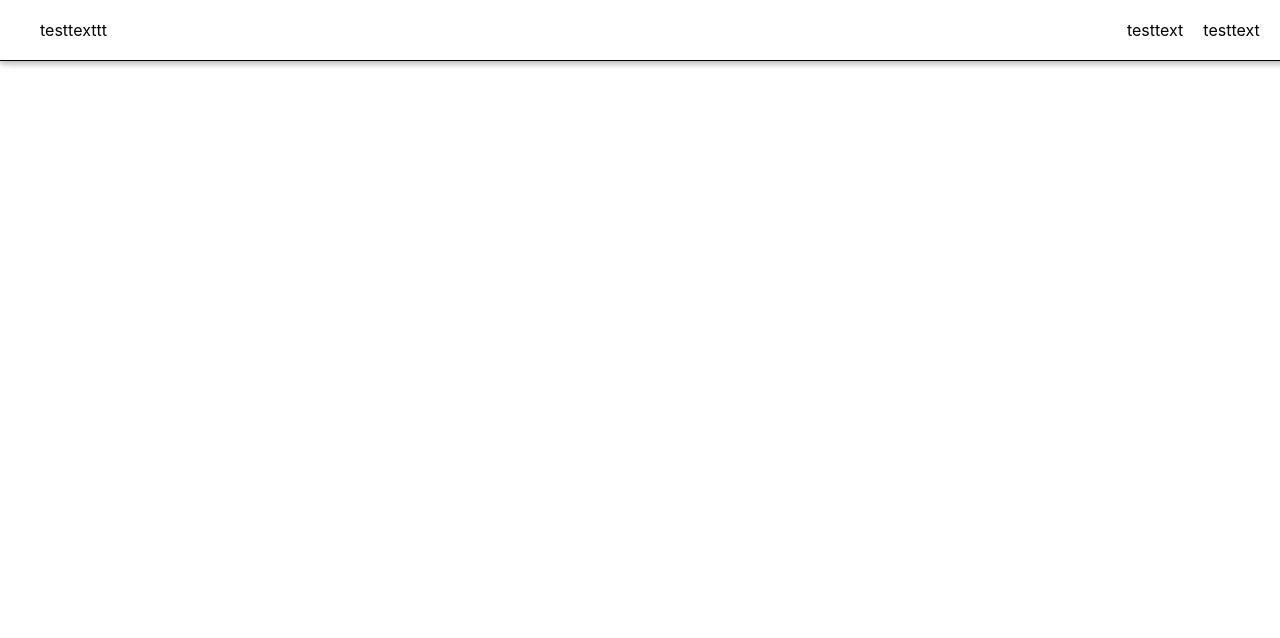
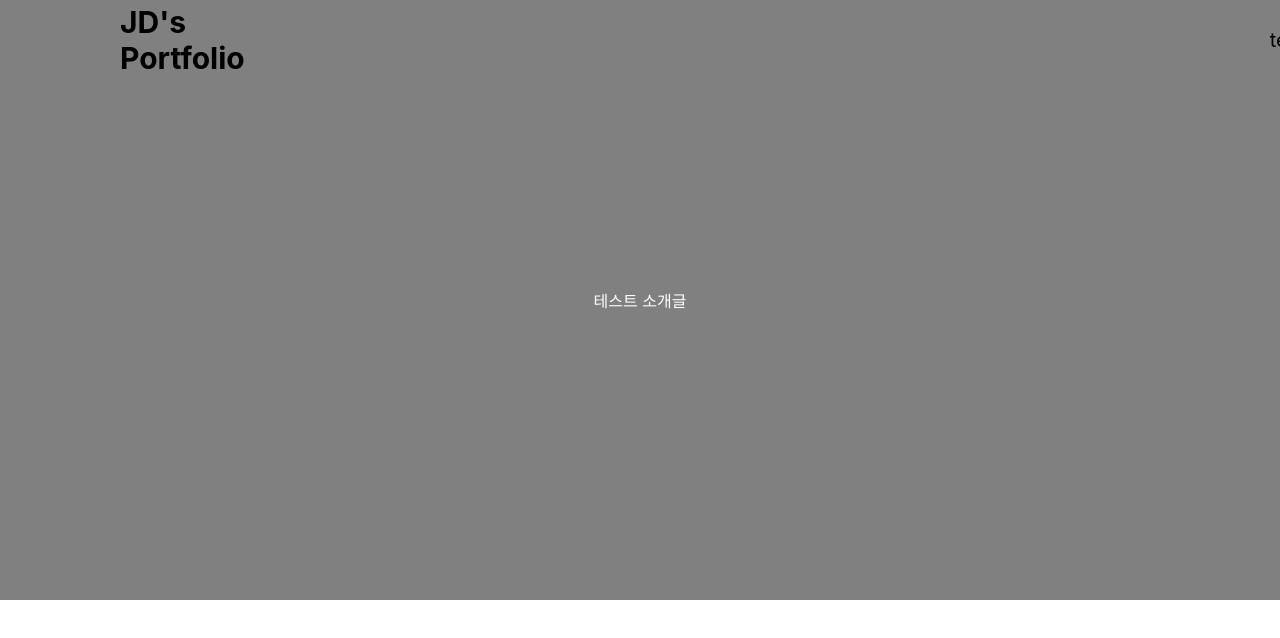
Before and after one commit to bamiya/resume, a React (Create React App) app: page / in a window 1280 px wide. Shown: the top 638 px of the page. Built offline with nearby package versions, Linux system fonts and the light colour scheme.

Commit message:
헤더 메인 css 작업과 깃ghpage 배포

```diff
--- a/package.json
+++ b/package.json
@@ -1,4 +1,5 @@
 {
+  "homepage": "https://bamiya.github.io/resume",
   "name": "resume",
   "version": "0.1.0",
   "private": true,
--- a/src/App.js
+++ b/src/App.js
@@ -1,11 +1,11 @@
-import Footer from "./Component/Footer";
+import Main from "./Component/Main";
 import Header from "./Component/Header";
 
 function App() {
   return (
     <>
       <Header />
-      <Footer />
+      <Main />
     </>
   );
 }
--- a/src/Component/Header/Header.js
+++ b/src/Component/Header/Header.js
@@ -5,13 +5,16 @@ const Header = () => {
   const [scrollPosition, setScrollPosition] = useState(0);
   const updateScroll = () => {
     setScrollPosition(window.scrollY || document.documentElement.scrollTop);
-  };
+  }; //window.scrollY === window.pageYOffset 둘은 같고, 0일때 스크롤 맨 위 초기값,
+  //window.scrollY || document.documentElement.scrollTop 는 브라우저별 호환성때문에 사용
+
   useEffect(() => {
     window.addEventListener("scroll", updateScroll);
   });
   return (
     <Styled.Wrapper scroll={scrollPosition > 100 ? true : false}>
-      <Styled.Title>testtexttt</Styled.Title>
+      {/* 스크롤이 100px 초과일때 true, 100 이하면 false */}
+      <Styled.Title>JD's Portfolio</Styled.Title>
       <Styled.Text>testtext</Styled.Text>
       <Styled.Text>testtext</Styled.Text>
     </Styled.Wrapper>
--- a/src/Component/Header/styled.js
+++ b/src/Component/Header/styled.js
@@ -7,7 +7,9 @@ export const Wrapper = styled.div`
   align-items: center; // 수직(위아래)정렬에서 가운데 정렬, 반대로 justify-content: center; 는 수평정렬
   height: 60px;
   width: 100%;
+  padding-top: 10px;
   padding-left: 20px; //왼쪽 여백주기
+  z-index: 3;
 
   /* 색상 */
   background: ${(props) => {
@@ -20,18 +22,20 @@ export const Wrapper = styled.div`
     return bg;
   }};
   color: black;
-  border-bottom: 1px solid;
-  box-shadow: 0 3px 6px rgba(0, 0, 0, 0.1), 0 3px 6px rgba(0, 0, 0, 0.2);
 `;
 
 export const Title = styled.text`
   cursor: pointer;
   color: black;
-  padding-left: 20px;
+  font-size: 30px;
+  font-weight: bold;
+  padding-left: 100px;
   padding-right: 1000px;
 `;
 
 export const Text = styled.text`
   color: black;
-  padding-left: 20px;
+  font-size: 20px;
+  padding-left: 25px;
+  padding-right: 25px;
 `;
--- a/src/Component/Main/Main.js
+++ b/src/Component/Main/Main.js
@@ -1,6 +1,13 @@
-import "./styled.js";
+import * as Styled from "./styled";
 
 const Main = () => {
-  <div>abc</div>;
+  return (
+    <>
+      <Styled.FirstWrapper>
+        <Styled.Intro>테스트 소개글</Styled.Intro>
+      </Styled.FirstWrapper>
+      <Styled.SecondWrapper></Styled.SecondWrapper>
+    </>
+  );
 };
 export default Main;
--- a/src/Component/Main/styled.js
+++ b/src/Component/Main/styled.js
@@ -0,0 +1,29 @@
+import styled from "styled-components";
+
+export const FirstWrapper = styled.div`
+  /* 레이아웃 */
+  display: flex; //가로방향 정렬
+  align-items: center; // 수직(위아래)정렬에서 가운데 정렬, 반대로 justify-content: center; 는 수평정렬
+  justify-content: center;
+  height: 600px;
+  width: 100%;
+
+  /* 색상 */
+  background: gray;
+`;
+
+export const Intro = styled.text`
+  color: white;
+`;
+
+export const SecondWrapper = styled.div`
+  /* 레이아웃 */
+  display: flex; //가로방향 정렬
+  align-items: center; // 수직(위아래)정렬에서 가운데 정렬, 반대로 justify-content: center; 는 수평정렬
+  justify-content: center;
+  height: 600px;
+  width: 100%;
+
+  /* 색상 */
+  background: white;
+`;
```
